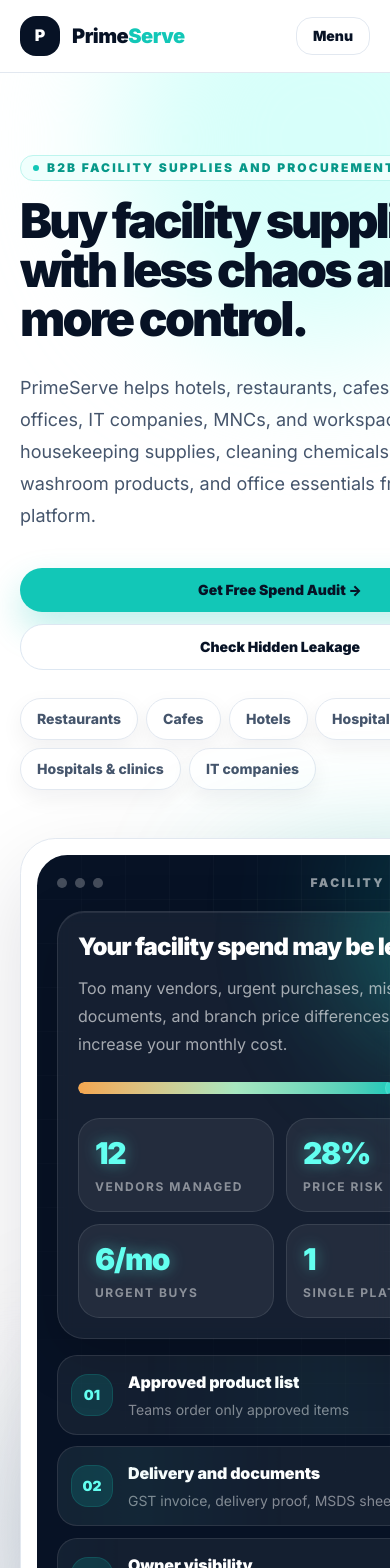
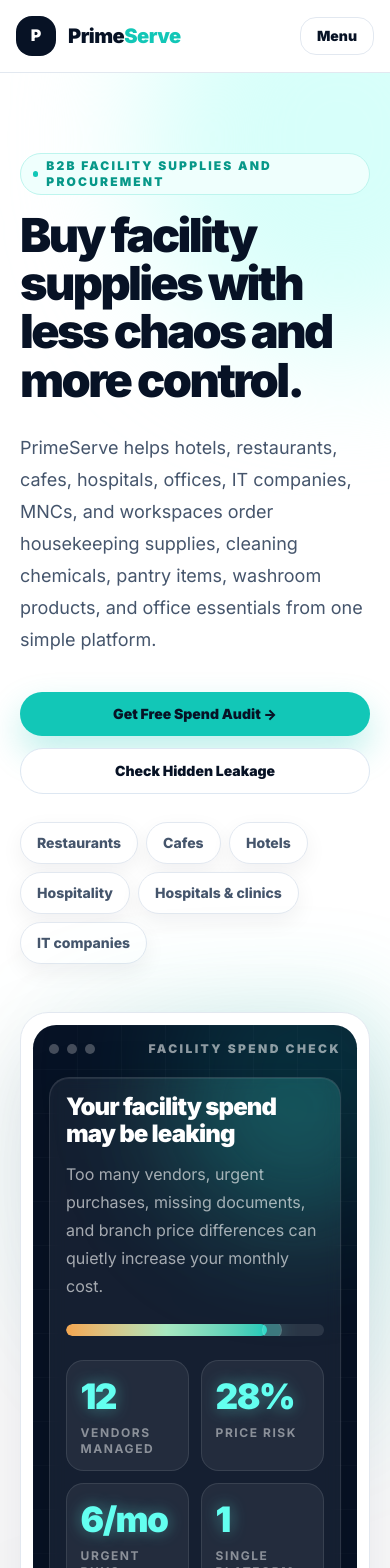
Before and after one commit to Mishra2503/primeserve, a Next.js app: page / in a window 390 px wide. Shown: the top 1568 px of the page. Built offline with nearby package versions, Linux system fonts and the light colour scheme.

Commit message:
Make animated PrimeServe website mobile responsive without redesign

```diff
--- a/src/app/globals.css
+++ b/src/app/globals.css
@@ -195,3 +195,174 @@
     }
   }
 }
+
+/* Mobile-only responsiveness for the original animated PrimeServe website.
+   Do not remove or replace animation/motion classes; these rules only prevent phone overflow
+   and scale the existing design down for small screens. */
+@layer utilities {
+  html,
+  body {
+    max-width: 100%;
+    overflow-x: hidden;
+  }
+
+  @media (max-width: 640px) {
+    body {
+      min-width: 0;
+    }
+
+    main,
+    section,
+    header,
+    footer {
+      max-width: 100vw;
+      overflow-x: clip;
+    }
+
+    img,
+    svg,
+    video,
+    canvas {
+      max-width: 100%;
+      height: auto;
+    }
+
+    h1 {
+      font-size: clamp(2.45rem, 12vw, 3.4rem) !important;
+      line-height: 1.03 !important;
+      letter-spacing: -0.055em !important;
+    }
+
+    h2 {
+      font-size: clamp(2rem, 9.6vw, 2.9rem) !important;
+      line-height: 1.08 !important;
+      letter-spacing: -0.045em !important;
+    }
+
+    h3 {
+      line-height: 1.12 !important;
+    }
+
+    p,
+    a,
+    button,
+    span,
+    input,
+    textarea {
+      overflow-wrap: anywhere;
+    }
+
+    header > div {
+      gap: 0.75rem;
+      padding-left: 1rem !important;
+      padding-right: 1rem !important;
+    }
+
+    header button,
+    header a {
+      max-width: 100%;
+    }
+
+    section > div {
+      max-width: 100%;
+    }
+
+    .hero-chip,
+    .industry-chip {
+      white-space: nowrap;
+    }
+
+    .diagnostic-card {
+      width: min(100%, 31rem);
+      margin-left: auto;
+      margin-right: auto;
+      border-radius: 1.75rem !important;
+      padding: 0.75rem !important;
+    }
+
+    .diagnostic-card > div {
+      border-radius: 1.45rem !important;
+      padding: 1rem !important;
+    }
+
+    .diagnostic-panel {
+      border-radius: 1.25rem !important;
+      padding: 1rem !important;
+    }
+
+    .diagnostic-metric {
+      border-radius: 1.1rem !important;
+      padding: 0.85rem !important;
+    }
+
+    .metric-value-glow {
+      font-size: clamp(1.75rem, 9vw, 2.35rem) !important;
+    }
+
+    .diagnostic-trail {
+      gap: 0.75rem !important;
+      border-radius: 1.05rem !important;
+      padding: 0.75rem !important;
+    }
+
+    .diagnostic-trail .truncate {
+      white-space: normal !important;
+      overflow: visible !important;
+      text-overflow: clip !important;
+    }
+
+    .trail-number {
+      width: 2.25rem !important;
+      height: 2.25rem !important;
+      border-radius: 0.9rem !important;
+    }
+
+    .premium-card {
+      border-radius: 1.35rem !important;
+      padding: 1.25rem !important;
+    }
+
+    .clean-work-card {
+      min-height: auto !important;
+      border-radius: 1.45rem !important;
+      padding: 1.25rem !important;
+    }
+
+    .workflow-panel {
+      border-radius: 1.45rem !important;
+      padding: 1rem !important;
+    }
+
+    .workflow-step {
+      gap: 0.8rem !important;
+      border-radius: 1.2rem !important;
+      padding: 0.9rem !important;
+    }
+
+    .workflow-step > div:first-child,
+    .clean-work-card .grid.h-12.w-12 {
+      width: 2.6rem !important;
+      height: 2.6rem !important;
+      border-radius: 1rem !important;
+      flex-shrink: 0;
+    }
+
+    .calculator-float,
+    .calculator-shell,
+    .leakage-result-card {
+      max-width: 100% !important;
+      border-radius: 1.45rem !important;
+    }
+
+    .calculator-shell {
+      padding: 1rem !important;
+    }
+
+    input,
+    textarea,
+    select {
+      font-size: 16px !important;
+      max-width: 100%;
+    }
+  }
+}
```
